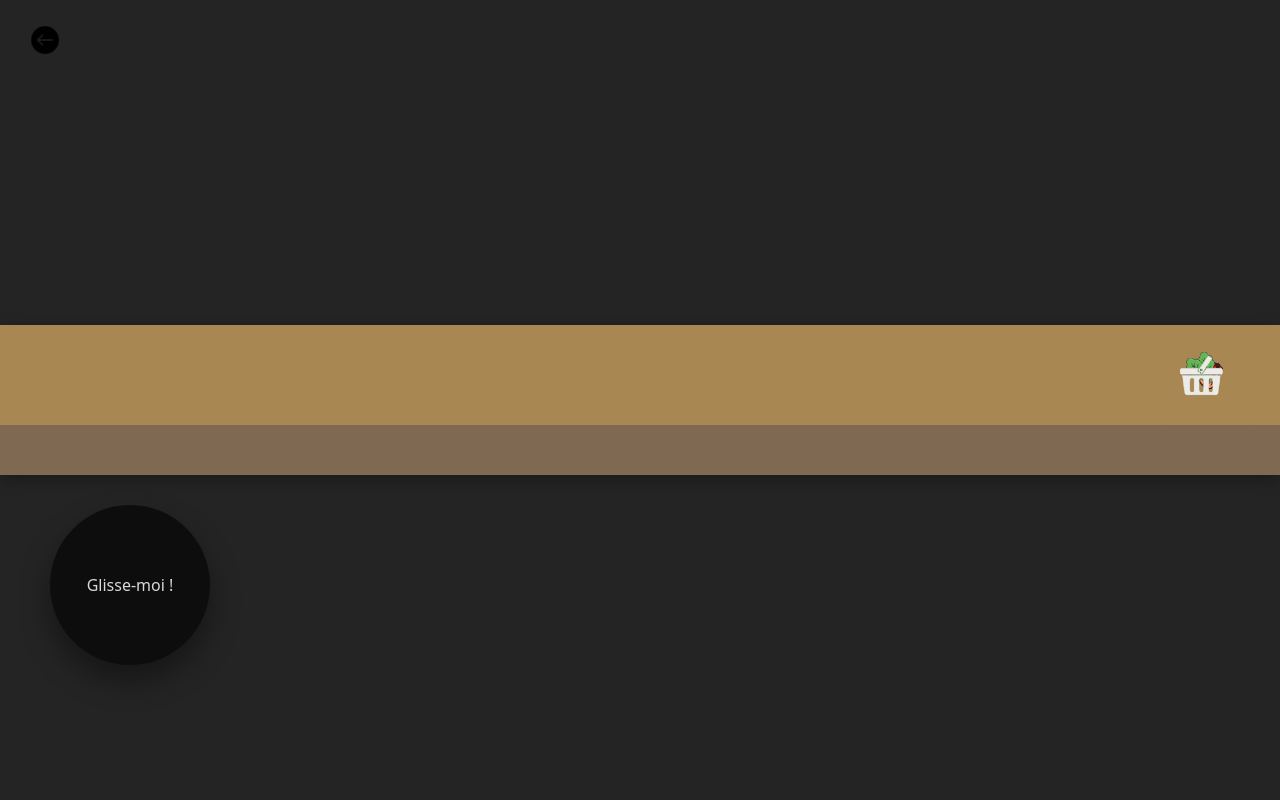
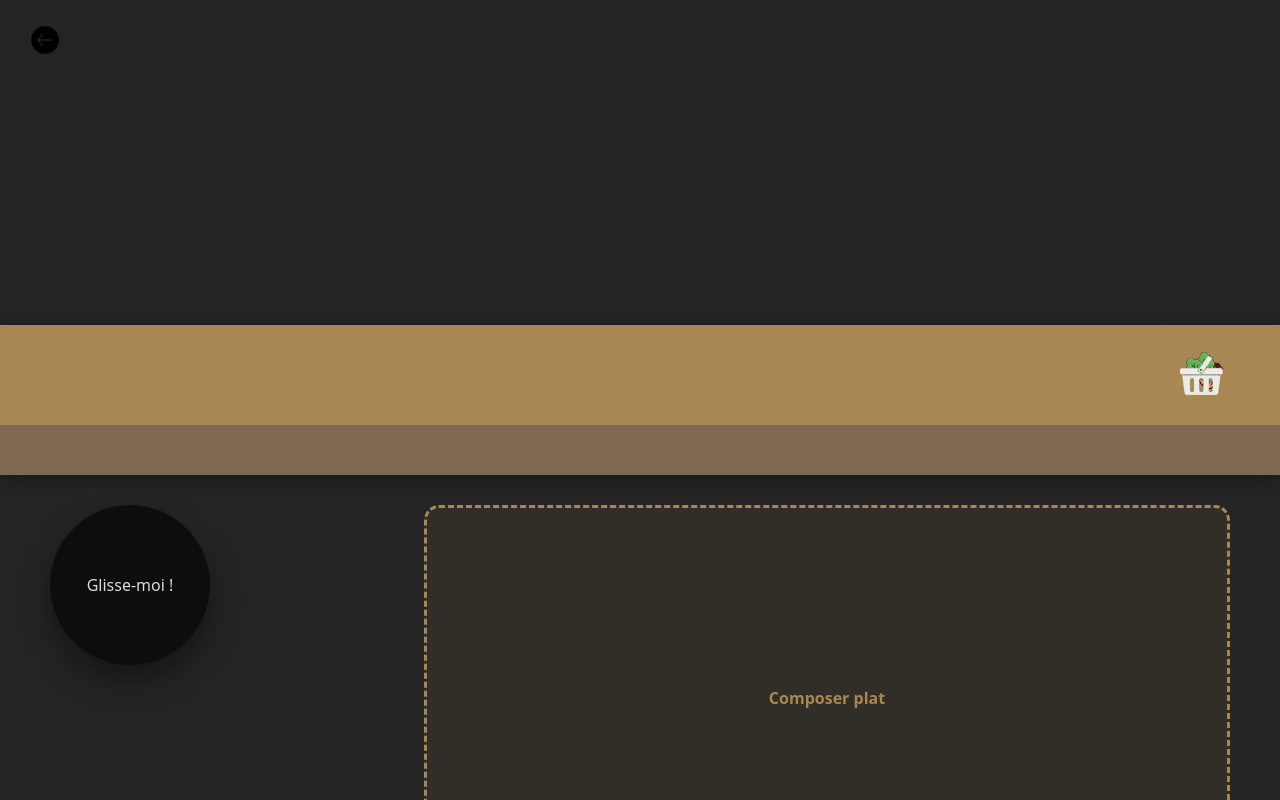
Before and after one commit to Miku-Miku-Beam/Gost-Kitchen, a React (Vite) app: page /game in a window 1280 px wide. Built offline with nearby package versions, Linux system fonts and the light colour scheme.

Commit message:
add: DropZone

```diff
--- a/src/DragBox.tsx
+++ b/src/DragBox.tsx
@@ -25,8 +25,18 @@ const DragBox: React.FC = () => {
     });
   };
 
-  const handleMouseUp = () => {
+  const handleMouseUp = (e: React.MouseEvent) => {
     setIsDragging(false);
+
+    // Vérification de la position
+    const thresholdX = window.innerWidth - 250;
+    const thresholdY = window.innerHeight - 150;
+
+    if (e.clientX > thresholdX && e.clientY > thresholdY) {
+      // Fixer le rectangle dans la zone
+      setPosition({ x: window.innerWidth - 225, y: window.innerHeight - 140 });
+      alert("Objet déposé avec succès !");
+    };
   };
 
   const floatStyle: React.CSSProperties = {
--- /dev/null
+++ b/src/DropZone.tsx
@@ -0,0 +1,28 @@
+import React from 'react';
+
+const DropZone: React.FC = () => {
+  const zoneStyle: React.CSSProperties = {
+    position: 'absolute',
+    top: '180px',
+    right: '50px',
+    width: '800px',
+    height: '380px',
+    border: '3px dashed #A88752',
+    borderRadius: '15px',
+    display: 'flex',
+    alignItems: 'center',
+    justifyContent: 'center',
+    backgroundColor: 'rgba(168, 135, 82, 0.1)',
+    zIndex: 5
+  };
+
+  return (
+    <div style={zoneStyle} id="drop-zone">
+      <span style={{ color: '#A88752', fontWeight: 'bold', textAlign: 'center' }}>
+        Composer plat
+      </span>
+    </div>
+  );
+};
+
+export default DropZone;
--- a/src/Game.tsx
+++ b/src/Game.tsx
@@ -3,6 +3,7 @@ import { useNavigate } from 'react-router-dom';
 import retour from './assets/retour.png' ;
 import Marcket from './assets/Market Icon.png';
 import DragBox from './DragBox';
+import DropZone from './DropZone';
 
 const Game: React.FC = () => {
   const navigate = useNavigate();
@@ -95,6 +96,7 @@ const Game: React.FC = () => {
         <div style = {depthBannerStyle}>
         </div>
         <DragBox/>
+        <DropZone/>
       </div>
 
     </div>
```
